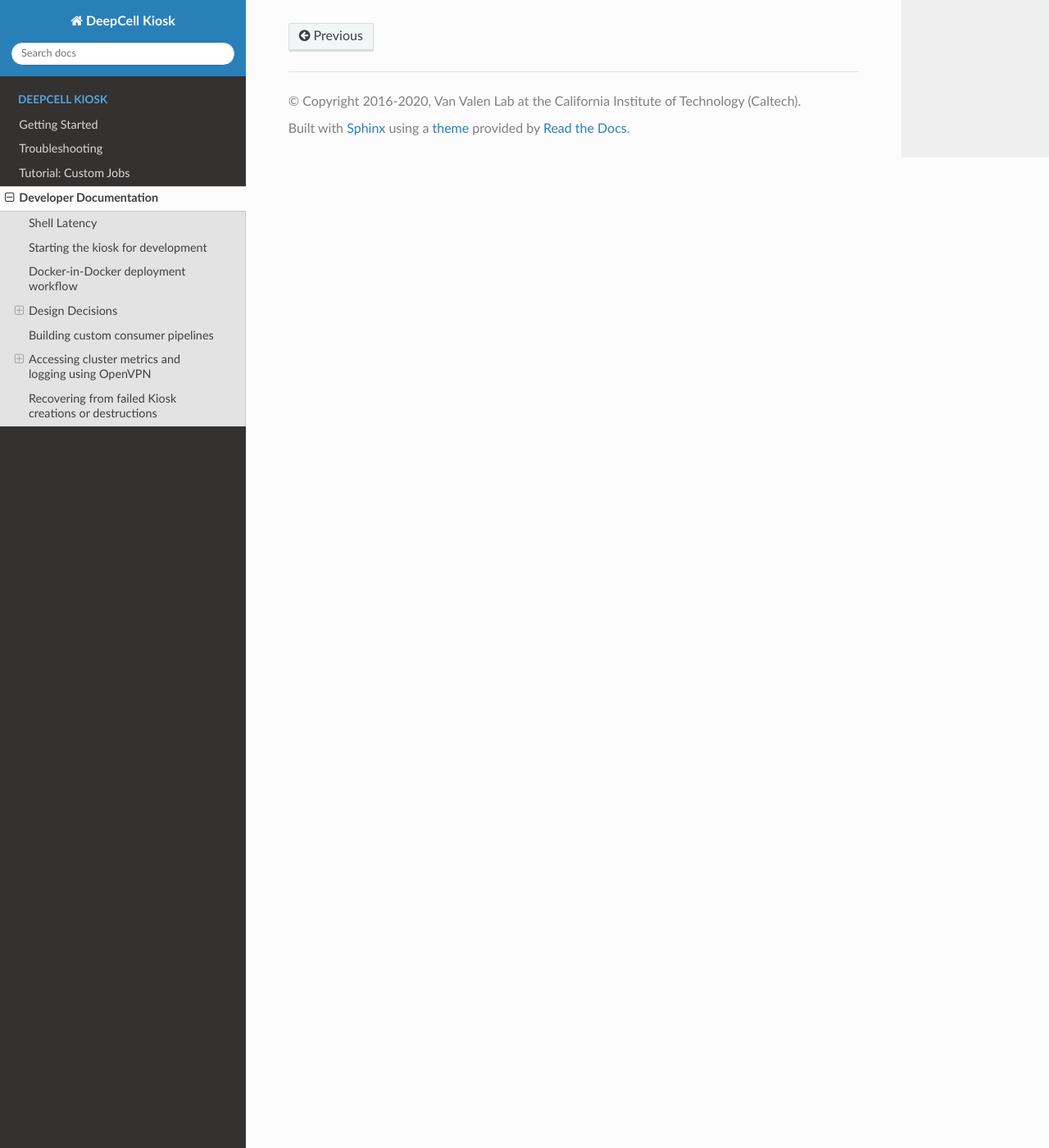
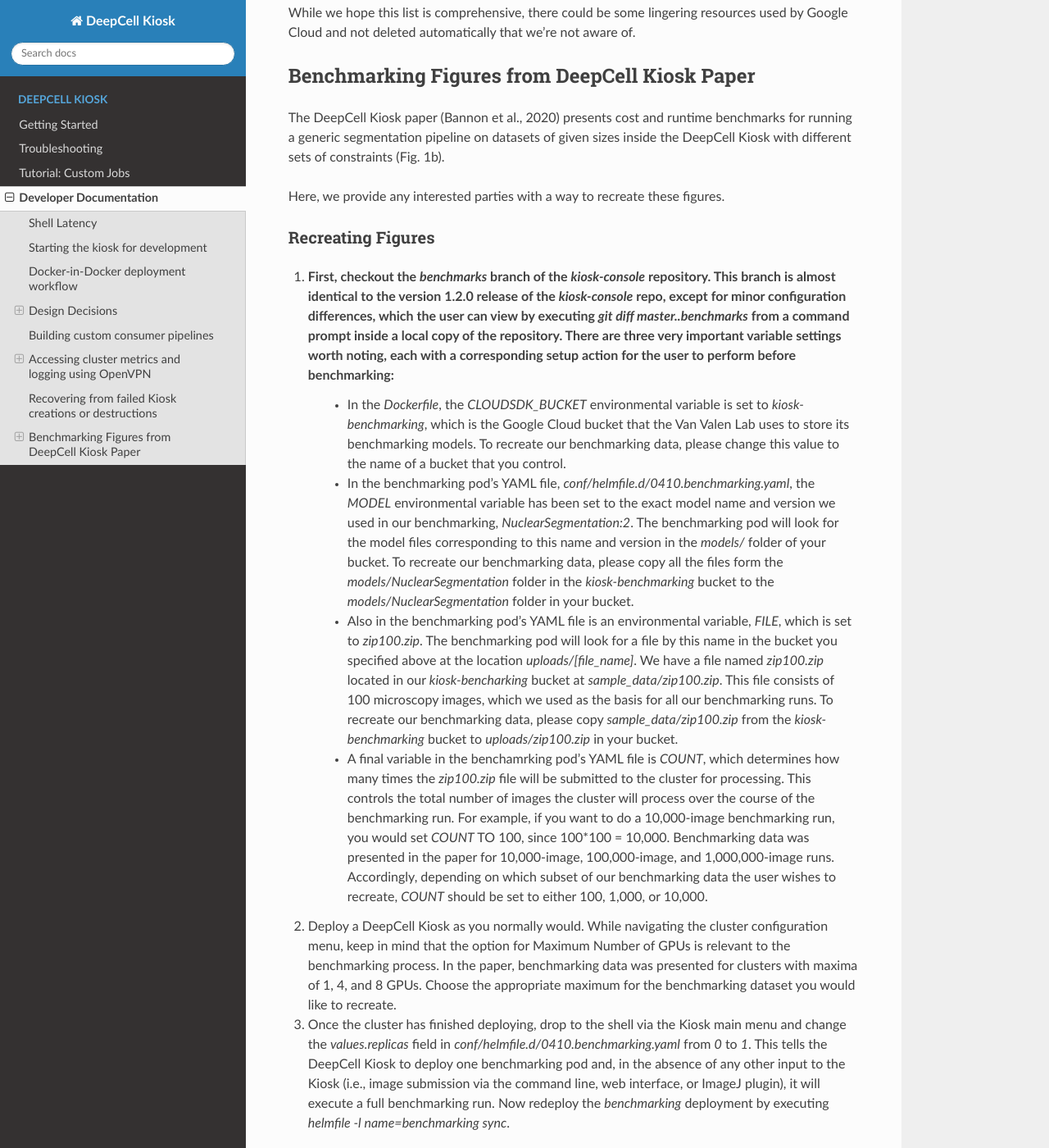
Before and after one commit to vanvalenlab/kiosk-console, a Sphinx documentation site: the page built from docs/source/DEVELOPER.rst, in a window 1280 px wide and 1400 px high, scrolled down 4111 px. Shown: the whole window at 82% size. Built offline with Sphinx 7.4.7 and the Read the Docs theme 2.0.0, drawn with Linux system fonts in a browser that asks for light colours; some of the changed text lies outside the part shown.

Commit message:
adding benchmarking documentation

```diff
--- a/docs/source/DEVELOPER.rst
+++ b/docs/source/DEVELOPER.rst
@@ -144,3 +144,29 @@
 5. any Persistent Disks associated with your cluster
 
 While we hope this list is comprehensive, there could be some lingering resources used by Google Cloud and not deleted automatically that we're not aware of.
+
+Benchmarking Figures from DeepCell Kiosk Paper
+---------------------------------------------------------
+
+The DeepCell Kiosk paper (Bannon et al., 2020) presents cost and runtime benchmarks for running a generic segmentation pipeline on datasets of given sizes inside the DeepCell Kiosk with different sets of constraints (Fig. 1b).
+
+Here, we provide any interested parties with a way to recreate these figures.
+
+Recreating Figures
+^^^^^^^^^^^^^^^^^^
+
+1. First, checkout the `benchmarks` branch of the `kiosk-console` repository. This branch is almost identical to the version 1.2.0 release of the `kiosk-console` repo, except for minor configuration differences, which the user can view by executing `git diff master..benchmarks` from a command prompt inside a local copy of the repository. There are three very important variable settings worth noting, each with a corresponding setup action for the user to perform before benchmarking:
+    - In the `Dockerfile`, the `CLOUDSDK_BUCKET` environmental variable is set to `kiosk-benchmarking`, which is the Google Cloud bucket that the Van Valen Lab uses to store its benchmarking models. To recreate our benchmarking data, please change this value to the name of a bucket that you control.
+    - In the benchmarking pod's YAML file, `conf/helmfile.d/0410.benchmarking.yaml`, the `MODEL` environmental variable has been set to the exact model name and version we used in our benchmarking, `NuclearSegmentation:2`. The benchmarking pod will look for the model files corresponding to this name and version in the `models/` folder of your bucket. To recreate our benchmarking data, please copy all the files form the `models/NuclearSegmentation` folder in the `kiosk-benchmarking` bucket to the `models/NuclearSegmentation` folder in your bucket.
+    - Also in the benchmarking pod's YAML file is an environmental variable, `FILE`, which is set to `zip100.zip`. The benchmarking pod will look for a file by this name in the bucket you specified above at the location `uploads/[file_name]`. We have a file named `zip100.zip` located in our `kiosk-bencharking` bucket at `sample_data/zip100.zip`. This file consists of 100 microscopy images, which we used as the basis for all our benchmarking runs. To recreate our benchmarking data, please copy `sample_data/zip100.zip` from the `kiosk-benchmarking` bucket to `uploads/zip100.zip` in your bucket.
+    - A final variable in the benchamrking pod's YAML file is `COUNT`, which determines how many times the `zip100.zip` file will be submitted to the cluster for processing. This controls the total number of images the cluster will process over the course of the benchmarking run. For example, if you want to do a 10,000-image benchmarking run, you would set `COUNT` TO 100, since 100*100 = 10,000. Benchmarking data was presented in the paper for 10,000-image, 100,000-image, and 1,000,000-image runs. Accordingly, depending on which subset of our benchmarking data the user wishes to recreate, `COUNT` should be set to either 100, 1,000, or 10,000.
+
+2. Deploy a DeepCell Kiosk as you normally would. While navigating the cluster configuration menu, keep in mind that the option for Maximum Number of GPUs is relevant to the benchmarking process. In the paper, benchmarking data was presented for clusters with maxima of 1, 4, and 8 GPUs. Choose the appropriate maximum for the benchmarking dataset you would like to recreate.
+
+3. Once the cluster has finished deploying, drop to the shell via the Kiosk main menu and change the `values.replicas` field in `conf/helmfile.d/0410.benchmarking.yaml` from `0` to `1`. This tells the DeepCell Kiosk to deploy one benchmarking pod and, in the absence of any other input to the Kiosk (i.e., image submission via the command line, web interface, or ImageJ plugin), it will execute a full benchmarking run. Now redeploy the `benchmarking` deployment by executing `helmfile -l name=benchmarking sync`.
+
+5. Once `becnhmarking` has redeployed, the benchmarking process will begin. Benchmarking jobs can take a day or more, depending on the conditions chosen. To monitor the status of your benchmarking job, drop to the shell within the DeepCell Kiosk and execute the command `kubectl get logs benchmarking -- tail 100`. This will show you the most recent log output form the `benchmarking` pod. When benchmarking has finished, the final line in the log should be `Uploaded [FILEPATH] to [BUCKET] in [SECONDS] seconds.`, where `[FILEPATH]` is the location in `[BUCKET]`  where the benchmarking data has been saved.
+
+6. Now that data has been generated for your benchmarking run and saved in your bucket, you can analyze it. While we have a repository that generates the exact figures used in the paper (see the `version2` branch of the repository stored at github.com/vanvalenlab/publication-figures), that repository expects output files from all run conditions. Alternatively, if you just want to analyze a single run's data, you can download the output file from your bucket and look at two top-level fields in this large JSON file:
+    - The exact running time of the benchmarking procedure is given in seconds as the value of the `time_elapsed` field.
+    - A slight underestimate of the total costs of the benchmarking run can be found as the value to the `total_node_and_networking_costs` field. (This is a slight underestimate because it came to our attention late in the benchmarking process that we, in fact, weren't including all possible costs in the this value. To see the formula we used to adjust the total costs upwards, please see the function `extra_network_costs` in the file `https://github.com/vanvalenlab/publication-figures/blob/version2/figure_generation/data_extractor.py`.)
```
